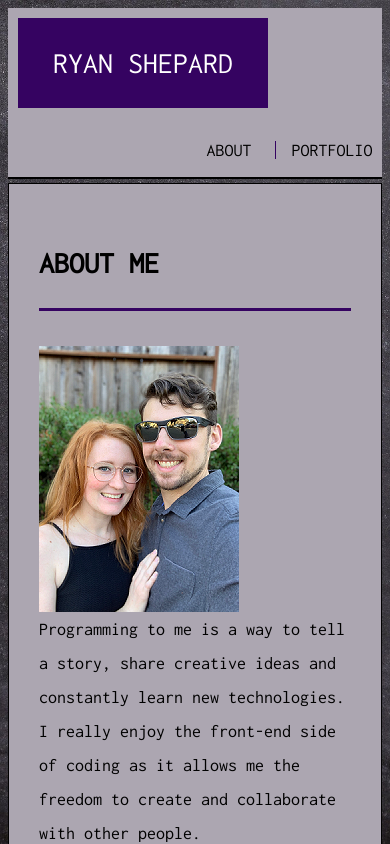
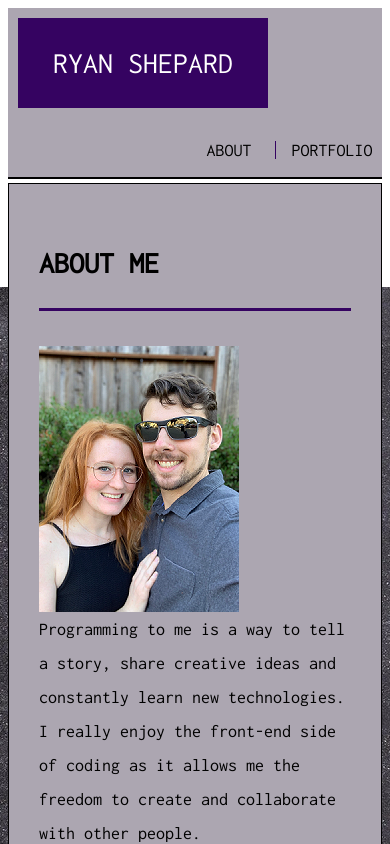
Before and after one commit to Bangdrum/mainportfolio, a plain HTML site: page index.html in a window 390 px wide. Shown: the top 844 px of the page. Drawn offline with Linux system fonts and the light colour scheme.

Commit message:
fixed responsive mobile

```diff
--- a/assets/css/style.css
+++ b/assets/css/style.css
@@ -4,14 +4,6 @@ body {
   line-height: 34px;
   color: #000000;
   background: url("../images/black.jpg") no-repeat center center fixed;
-  -webkit-background-size: 100%;
-  -moz-background-size: 100%;
-  -o-background-size: 100%;
-  background-size: 100%;
-  -webkit-background-size: cover;
-  -moz-background-size: cover;
-  -o-background-size: cover;
-  background-size: cover;
 }
 
 * {
@@ -98,7 +90,6 @@ nav a:first-child {
 }
 
 footer {
-
   padding: 30px 0;
   clear: both;
   font-size: 12px;
@@ -120,7 +111,6 @@ h2 {
 #main-container {
   padding-top: 130px;
   min-height: calc(100vh - 70px);
-  width: 100%;
 }
 
 .main-section {
```
